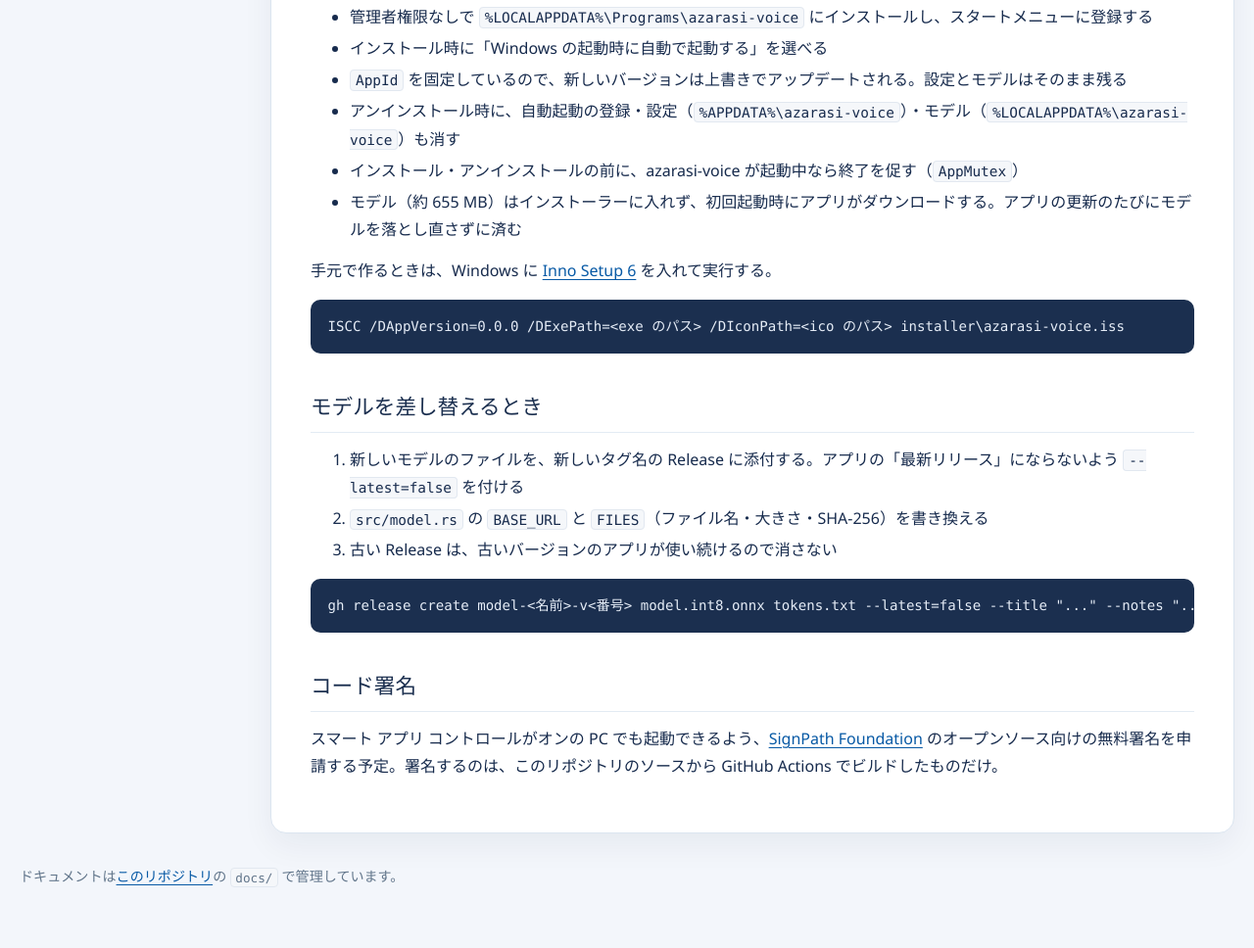
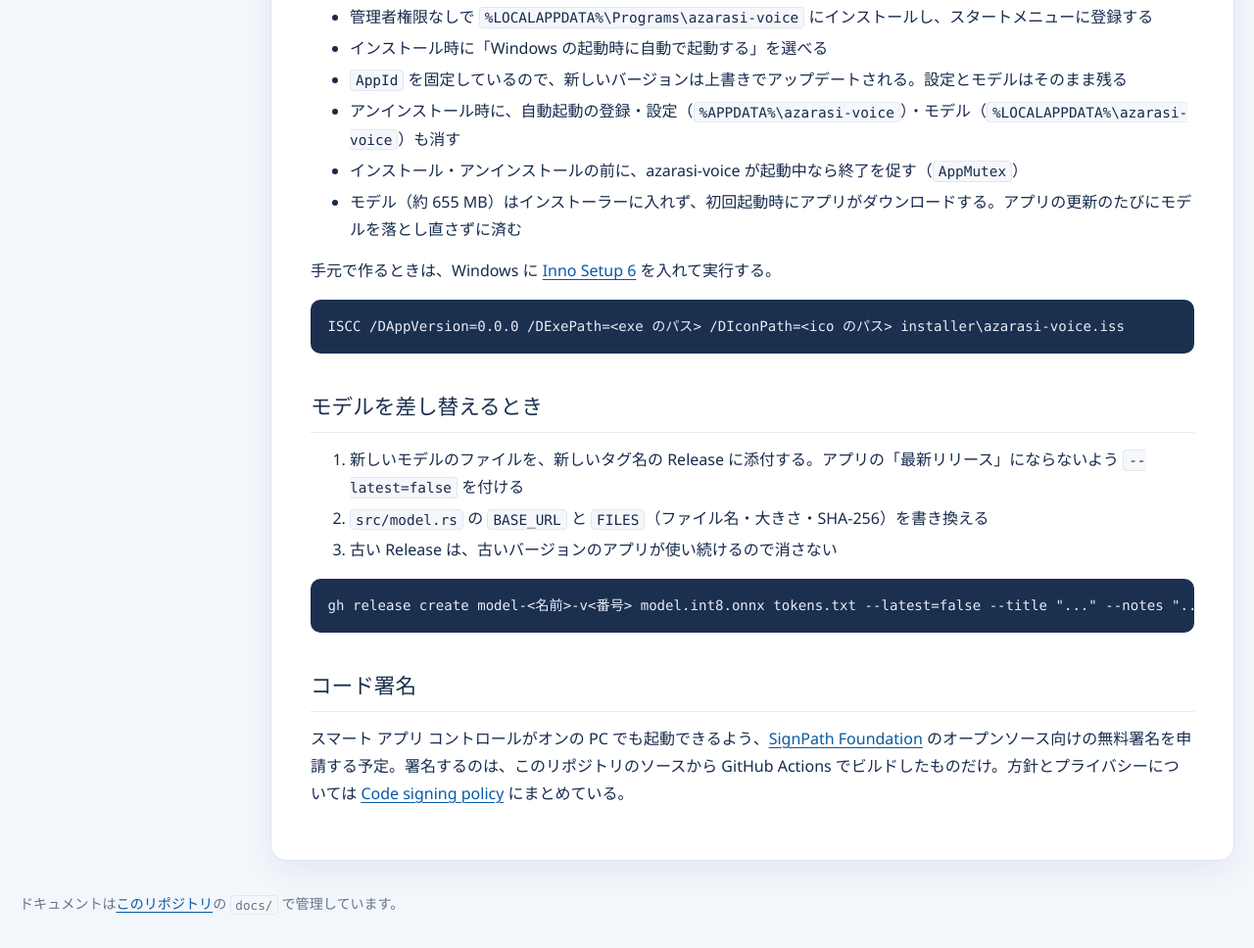
Before and after one commit to azarasi1226/azarasi-voice, a plain HTML site: page docs/release.html in a window 1280 px wide. Shown: the part 993-1961 px from the top of the page at 98% size. Before the commit the page ends 1933 px from the top, so only its background shows below. Drawn offline with Linux system fonts and the light colour scheme.

Commit message:
Move code signing policy and privacy out of the README
Put them in CODE_SIGNING_POLICY.md (needed for the SignPath
application) and link it from the README license section and the
release docs page.

Co-Authored-By: Claude Opus 5.5 <noreply@anthropic.com>

```diff
--- a/docs/release.html
+++ b/docs/release.html
@@ -80,7 +80,7 @@ git push origin main v0.3.0</code></pre>
 
       <section aria-labelledby="signing">
         <h2 id="signing">コード署名</h2>
-        <p>スマート アプリ コントロールがオンの PC でも起動できるよう、<a href="https://signpath.org/">SignPath Foundation</a> のオープンソース向けの無料署名を申請する予定。署名するのは、このリポジトリのソースから GitHub Actions でビルドしたものだけ。</p>
+        <p>スマート アプリ コントロールがオンの PC でも起動できるよう、<a href="https://signpath.org/">SignPath Foundation</a> のオープンソース向けの無料署名を申請する予定。署名するのは、このリポジトリのソースから GitHub Actions でビルドしたものだけ。方針とプライバシーについては <a href="https://github.com/azarasi1226/azarasi-voice/blob/main/CODE_SIGNING_POLICY.md">Code signing policy</a> にまとめている。</p>
       </section>
     </main>
   </div>
```
Also changed, not shown: 2 other files.
